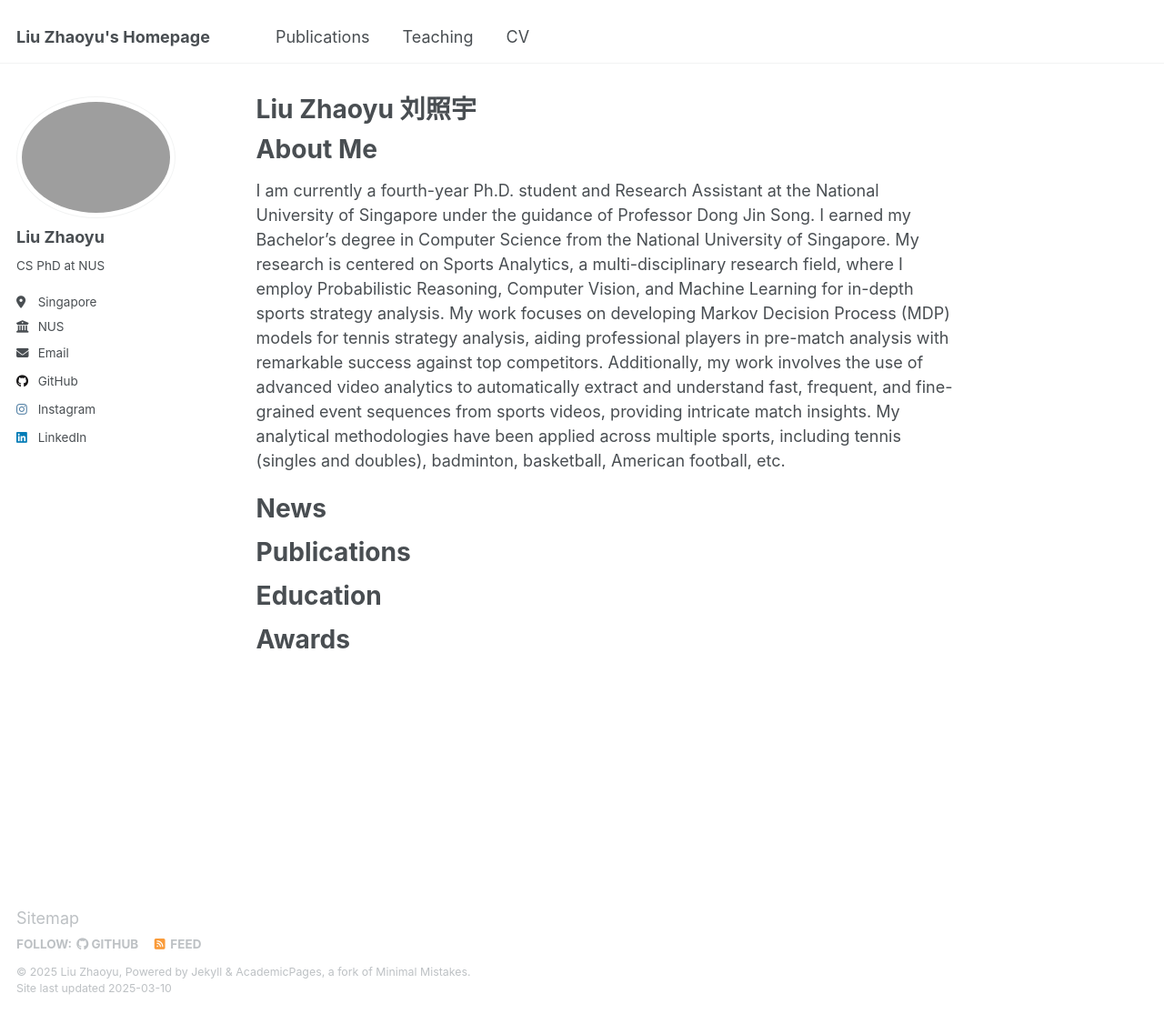
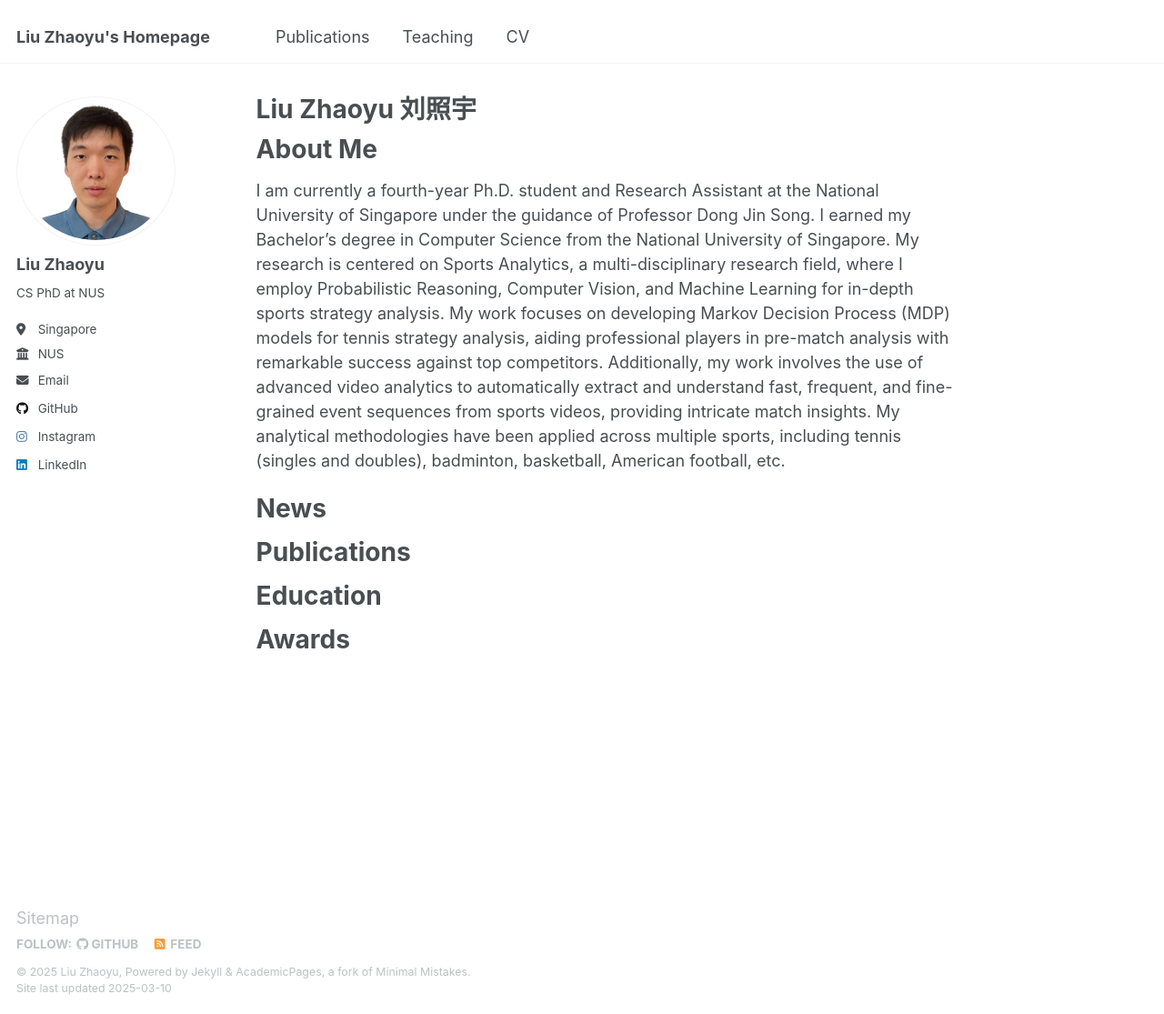
Before and after one commit to LZYAndy/lzyandy.github.io, a Jekyll site: the page built from _pages/about.md, in a window 1280 px wide and 1115 px high. Shown: the whole window at 91% size. Built offline with Jekyll 4.4.1, drawn with Linux system fonts in a browser that asks for light colours.

Commit message:
Update _config.yml

```diff
--- a/_config.yml
+++ b/_config.yml
@@ -22,7 +22,7 @@ repository               : "academicpages/academicpages.github.io"
 #               Additional customization can be done by editing /_includes/author-profile.html
 author:
   # Biographic information
-  avatar           : "zhaoyu.JPG"
+  avatar           : "profile.png"
   name             : "Liu Zhaoyu"
   pronouns         : # example: "she/her"
   bio              : "CS PhD at NUS"
```
